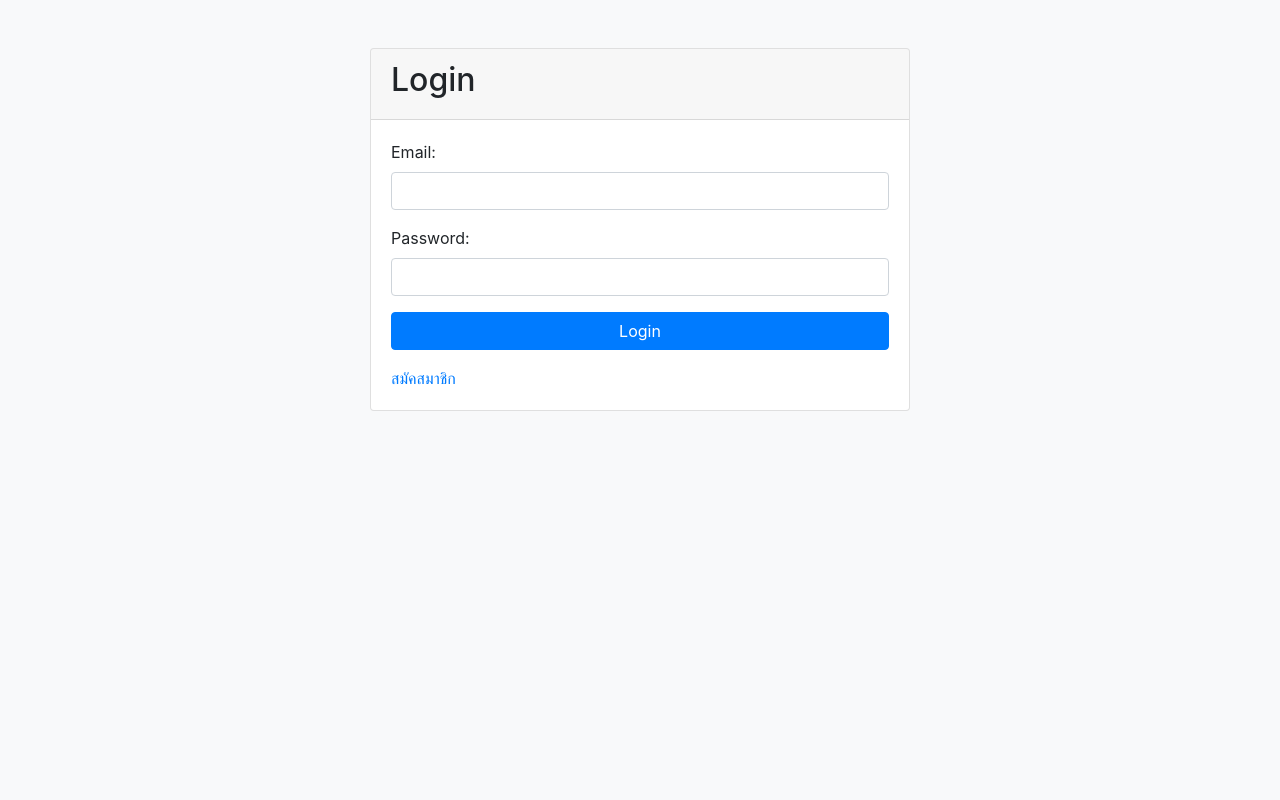
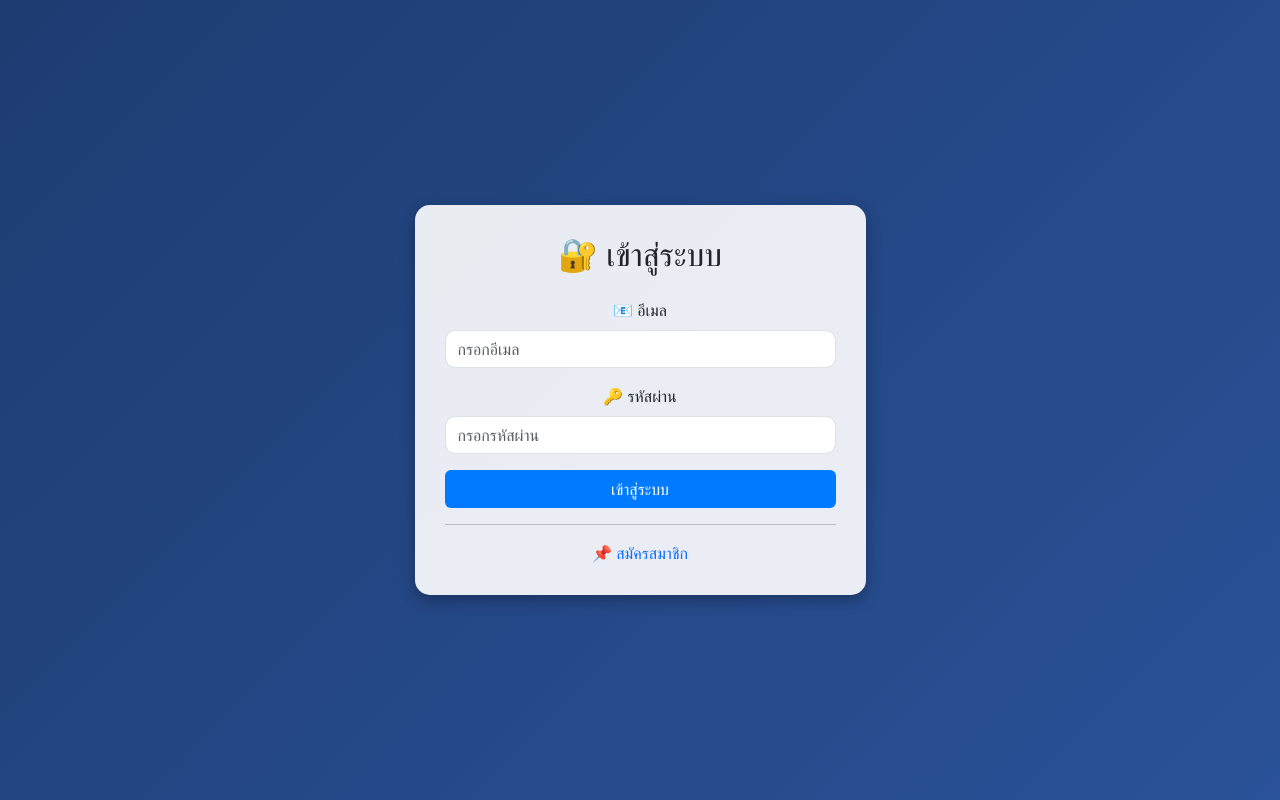
Before and after one commit to mrmyyoochannel/website-price-ticket, a PHP site: page /login.php in a window 1280 px wide. Run offline with PHP 8.4, Linux system fonts and the light colour scheme; data that the repository does not hold is empty; some libraries are stand-ins or nearby versions.

Commit message:
update 2/14/2025
✅ Beautiful Gradient Background
✅ Added shadows and transparency to the login box (box-shadow, rgba).
✅ Add an icon to the Email & Password field.
✅ Use password_hash() and password_verify() for safety reasons.
✅ Prevent SQL Injection (mysqli_real_escape_string)
✅ SweetAlert2 looks more professional.

✅ Use Bootstrap 5 to keep the UI looking modern
✅ Added a box-shadow and border-radius to the login form.
✅ Add a Gradient Background
✅ The Login button looks more prominent.
✅ Add an icon to the Email & Password field
✅ Use password_hash() & password_verify() (must be modified in the database).
✅ Make SweetAlert2 look better

```diff
--- a/login.php
+++ b/login.php
@@ -1,19 +1,22 @@
 <?php
-include('_system.site/_header.php');
 include('_system.site/_connect.php');
 session_start();
 
 if ($_SERVER["REQUEST_METHOD"] == "POST") {
-    $email = $_POST['email'];
-    $password = $_POST['password'];
-	$user_img = $_POST["user_img"];
+    $email = trim($_POST['email']);
+    $password = trim($_POST['password']);
 
+    // ป้องกัน SQL Injection
+    $email = mysqli_real_escape_string($conn, $email);
 
-    $sql = "SELECT id, u_name, level, e_mail, user_img FROM user_profile WHERE e_mail = '$email' AND p_word = '$password'";
+    $sql = "SELECT id, u_name, level, e_mail, user_img, p_word FROM user_profile WHERE e_mail = '$email'";
     $result = $conn->query($sql);
 
     if ($result->num_rows > 0) {
         $row = $result->fetch_assoc();
+
+        // ตรวจสอบรหัสผ่าน
+        if (password_verify($password, $row['p_word'])) {
             $_SESSION['id'] = $row['id'];
             $_SESSION['u_name'] = $row['u_name'];
             $_SESSION['level'] = $row['level'];
@@ -21,58 +24,94 @@ if ($_SERVER["REQUEST_METHOD"] == "POST") {
             $_SESSION['user_img'] = $row["user_img"];
 
             header("location: ../php_home_page/");
+            exit();
         } else {
-        $error = "Invalid email or password";
+            $error = "อีเมลหรือรหัสผ่านไม่ถูกต้อง";
+        }
+    } else {
+        $error = "อีเมลหรือรหัสผ่านไม่ถูกต้อง";
     }
 }
 ?>
 
 <!DOCTYPE html>
-<html>
+<html lang="th">
 <head>
-    <title>Login</title>
-    <link href="https://stackpath.bootstrapcdn.com/bootstrap/4.5.2/css/bootstrap.min.css" rel="stylesheet">
+    <meta charset="UTF-8">
+    <meta name="viewport" content="width=device-width, initial-scale=1.0">
+    <title>เข้าสู่ระบบ | สโมสรนักศึกษา</title>
+    <link href="https://cdn.jsdelivr.net/npm/bootstrap@5.3.0/dist/css/bootstrap.min.css" rel="stylesheet">
     <link href="https://cdn.jsdelivr.net/npm/sweetalert2@11/dist/sweetalert2.min.css" rel="stylesheet">
+    <style>
+        /* พื้นหลังไล่ระดับสี */
+        body {
+            background: linear-gradient(135deg, #1e3c72, #2a5298);
+            height: 100vh;
+            display: flex;
+            justify-content: center;
+            align-items: center;
+        }
+
+        /* กล่องล็อกอิน */
+        .login-container {
+            background: rgba(255, 255, 255, 0.9);
+            padding: 30px;
+            border-radius: 15px;
+            box-shadow: 0 5px 15px rgba(0, 0, 0, 0.3);
+        }
+
+        /* ปุ่ม */
+        .btn-custom {
+            background-color: #007bff;
+            color: white;
+            transition: 0.3s;
+        }
+
+        .btn-custom:hover {
+            background-color: #0056b3;
+        }
+
+        /* ช่องใส่ข้อมูล */
+        .form-control {
+            border-radius: 10px;
+        }
+    </style>
 </head>
-<body class="bg-light">
+<body>
     <div class="container">
         <div class="row justify-content-center">
-            <div class="col-md-6">
-                <div class="card mt-5">
-                    <div class="card-header">
-                        <h2>Login</h2>
+            <div class="col-md-5">
+                <div class="login-container text-center">
+                    <h2 class="mb-4">🔐 เข้าสู่ระบบ</h2>
+                    <form method="post">
+                        <div class="mb-3">
+                            <label class="form-label">📧 อีเมล</label>
+                            <input type="text" name="email" class="form-control" placeholder="กรอกอีเมล" required>
                         </div>
-                    <div class="card-body">
-                        <form method="post" action="">
-                            <div class="form-group">
-                                <label>Email:</label>
-                                <input type="text" name="email" class="form-control" required>
+                        <div class="mb-3">
+                            <label class="form-label">🔑 รหัสผ่าน</label>
+                            <input type="password" name="password" class="form-control" placeholder="กรอกรหัสผ่าน" required>
                         </div>
-                            <div class="form-group">
-                                <label>Password:</label>
-                                <input type="password" name="password" class="form-control" required>
-                            </div>
-                            <button type="submit" class="btn btn-primary btn-block">Login</button>
+                        <button type="submit" class="btn btn-custom btn-block w-100">เข้าสู่ระบบ</button>
                     </form>
-                        <a href="register.php">สมัคสมาชิก</a>
-                        <?php if(isset($error)) { ?>
-                            <script src="https://cdn.jsdelivr.net/npm/sweetalert2@11"></script>
-                            <script>
-                                Swal.fire({
-                                    icon: 'error',
-                                    title: 'Oops...',
-                                    text: '<?php echo $error; ?>'
-                                });
-                            </script>
-                        <?php } ?>
-                    </div>
+                    <hr>
+                    <a href="register.php" class="text-decoration-none">📌 สมัครสมาชิก</a>
                 </div>
             </div>
         </div>
     </div>
 
-    <script src="https://code.jquery.com/jquery-3.5.1.slim.min.js"></script>
-    <script src="https://cdn.jsdelivr.net/npm/@popperjs/core@2.5.4/dist/umd/popper.min.js"></script>
-    <script src="https://stackpath.bootstrapcdn.com/bootstrap/4.5.2/js/bootstrap.min.js"></script>
+    <!-- SweetAlert2 -->
+    <script src="https://cdn.jsdelivr.net/npm/sweetalert2@11"></script>
+    <?php if(isset($error)) { ?>
+        <script>
+            Swal.fire({
+                icon: 'error',
+                title: 'เกิดข้อผิดพลาด!',
+                text: '<?php echo $error; ?>',
+                confirmButtonColor: '#d33'
+            });
+        </script>
+    <?php } ?>
 </body>
 </html>
```
Also changed, not shown: register.php (+112 -58 lines). Lines whose indentation alone changed are shown as unchanged.
